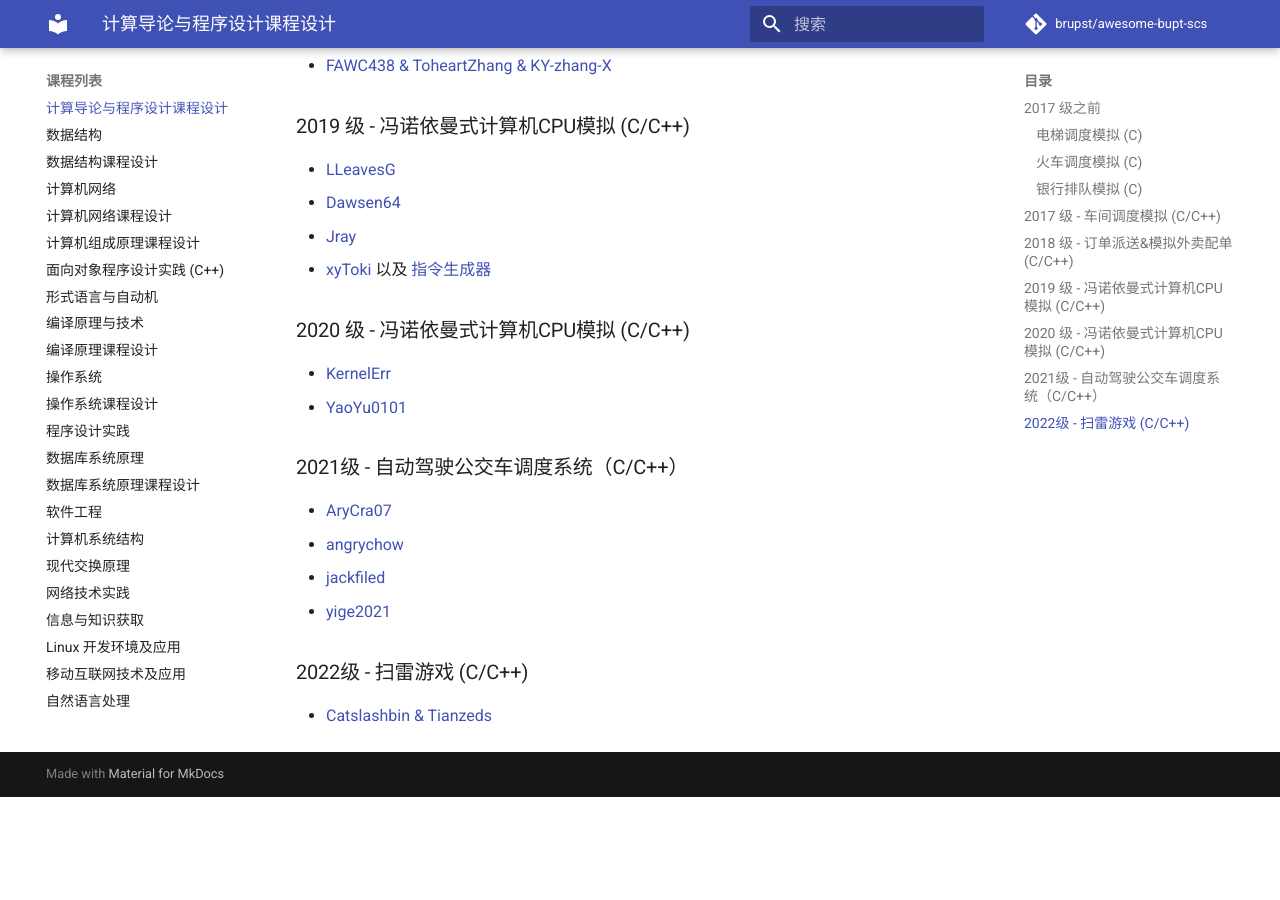
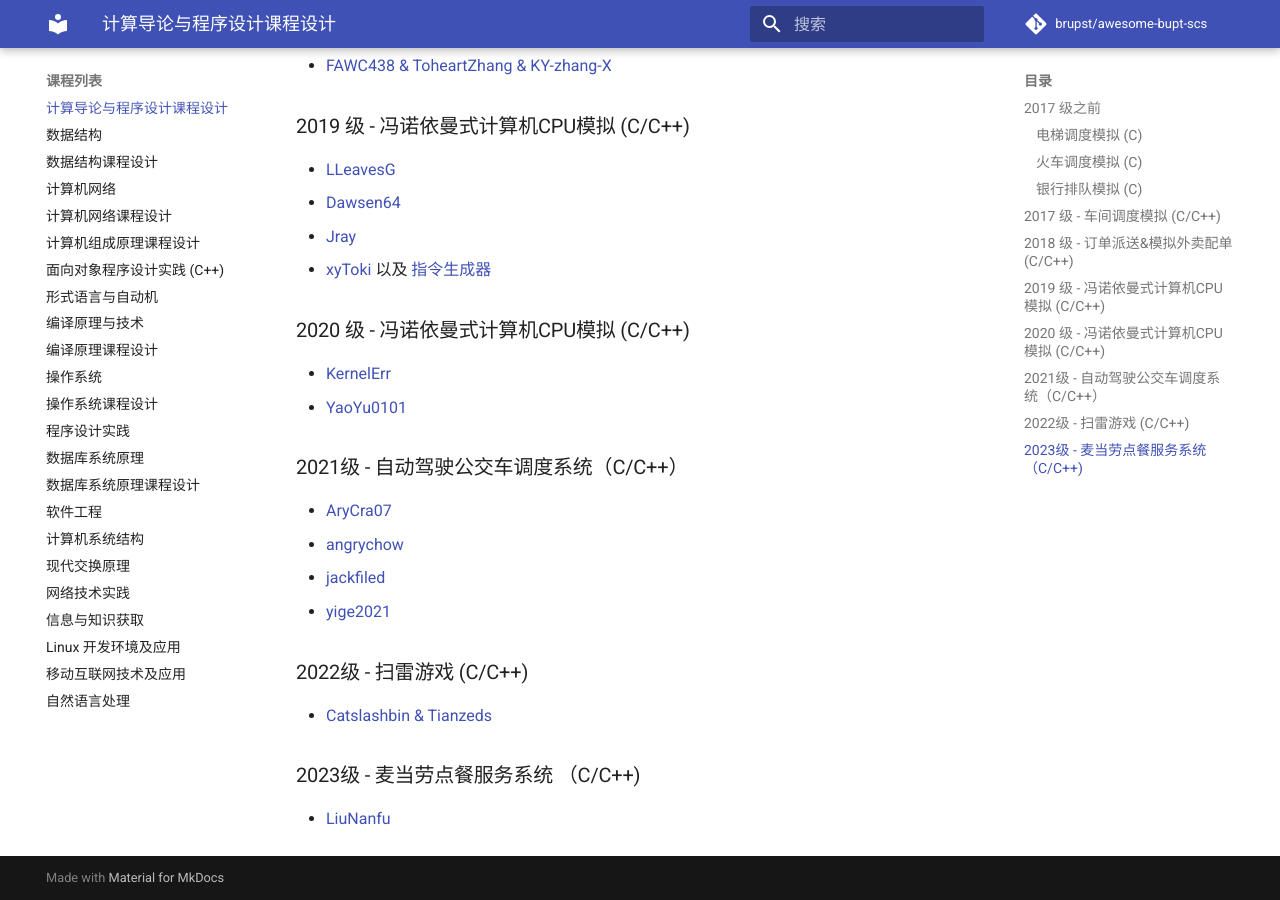
Before and after one commit to brupst/awesome-bupt-scs, an MkDocs documentation site: the page built from projects/Introduction-to-Computing-and-Foundation-of-Programming.md, in a window 1280 px wide and 900 px high, scrolled down 1106 px. Built offline with MkDocs 1.6.1 and Material for MkDocs 9.7.7, drawn with Linux system fonts in a browser that asks for light colours; comment, search, counter and statistics services are not loaded; before the commit the page ends 1903 px from its top, so only the background shows below that.

Commit message:
Update Introduction-to-Computing-and-Foundation-of-Programming.md (#107)

```diff
--- a/projects/Introduction-to-Computing-and-Foundation-of-Programming.md
+++ b/projects/Introduction-to-Computing-and-Foundation-of-Programming.md
@@ -58,3 +58,6 @@
 ### 2022级 - 扫雷游戏 (C/C++)
 
 - [Catslashbin & Tianzeds](https://github.com/catslashbin/Minesweeper)
+
+### 2023级 - 麦当劳点餐服务系统 （C/C++)
+- [LiuNanfu](https://github.com/Overturn1992/bupt-2023-course_design)
```
